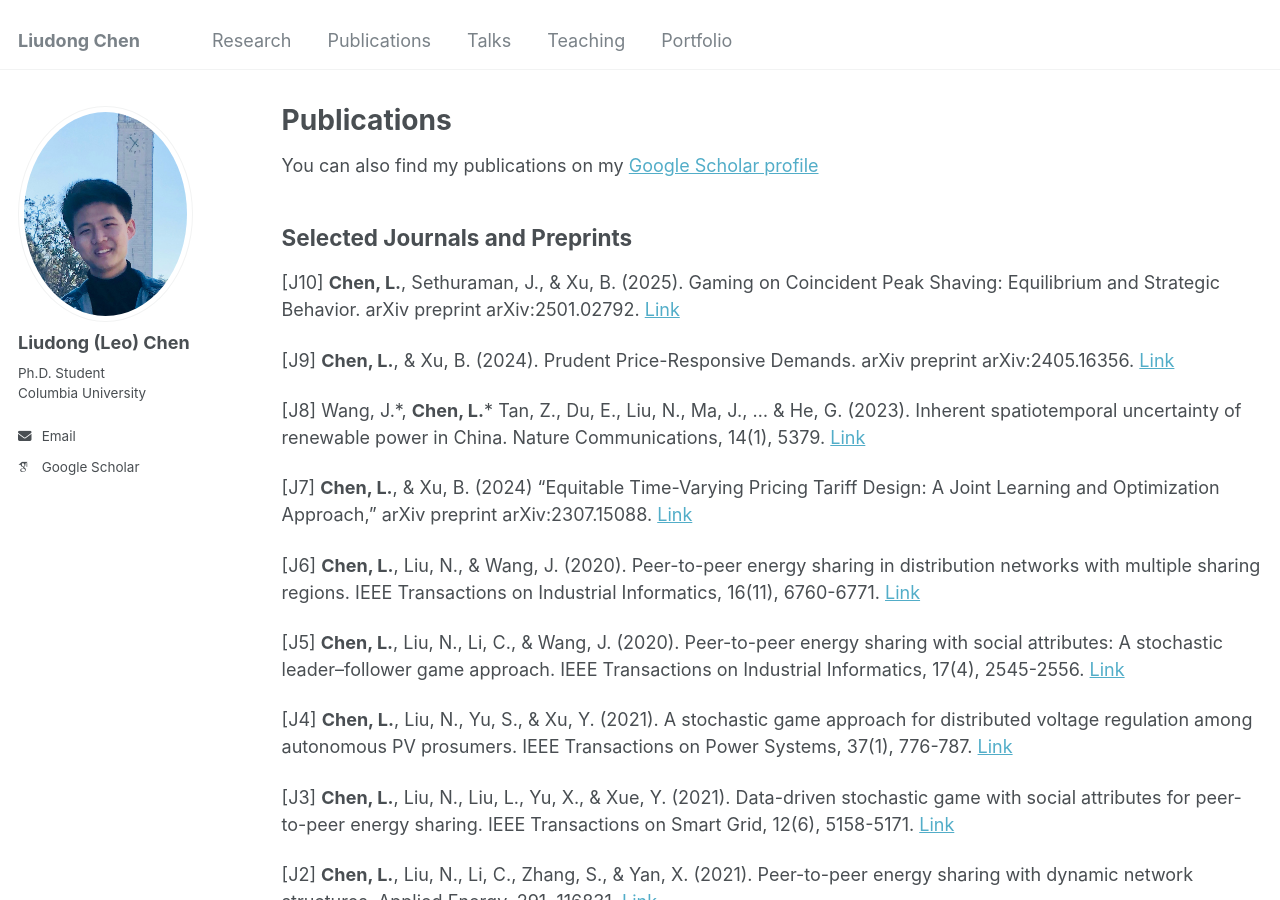
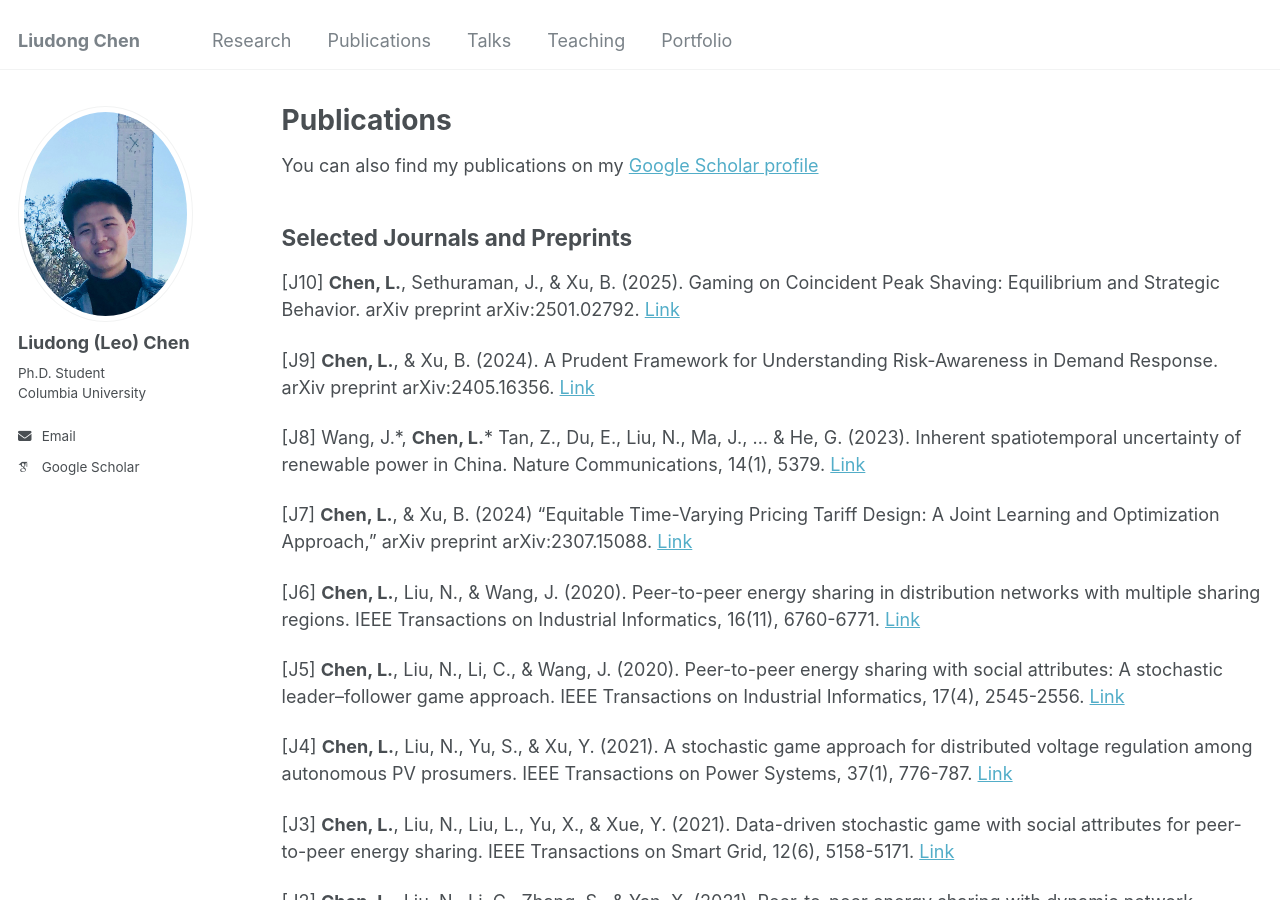
Before and after one commit to liudong-chen/liudong-chen.github.io, a Jekyll site: the page built from _pages/publications.md, in a window 1280 px wide and 900 px high. Built offline with Jekyll 4.4.1, drawn with Linux system fonts in a browser that asks for light colours; some web fonts are replaced.

Commit message:
Update publications.md

```diff
--- a/_pages/publications.md
+++ b/_pages/publications.md
@@ -15,7 +15,7 @@ You can also find my publications on my [Google Scholar profile](https://scholar
 
 [J10] **Chen, L.**, Sethuraman, J., & Xu, B. (2025). Gaming on Coincident Peak Shaving: Equilibrium and Strategic Behavior. arXiv preprint 	arXiv:2501.02792. [Link](https://arxiv.org/abs/2501.02792)
 
-[J9] **Chen, L.**, & Xu, B. (2024). Prudent Price-Responsive Demands. arXiv preprint arXiv:2405.16356. [Link](https://arxiv.org/abs/2405.16356)
+[J9] **Chen, L.**, & Xu, B. (2024). A Prudent Framework for Understanding Risk-Awareness in Demand Response. arXiv preprint arXiv:2405.16356. [Link](https://arxiv.org/abs/2405.16356)
 
 [J8] Wang, J.\*, **Chen, L.**\* Tan, Z., Du, E., Liu, N., Ma, J., ... & He, G. (2023). Inherent spatiotemporal uncertainty of renewable power in China. Nature Communications, 14(1), 5379. [Link](https://www.nature.com/articles/s41467-023-40670-7)
 
```
